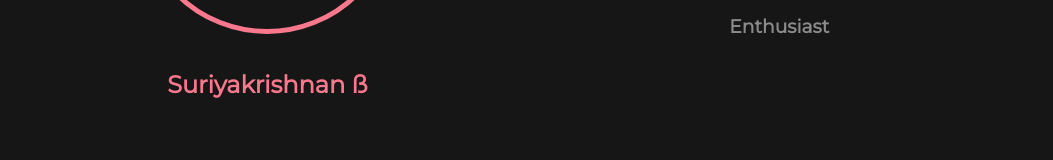
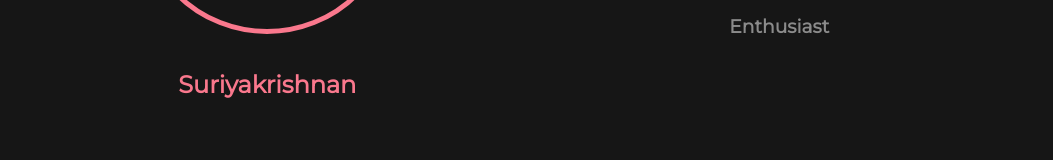
Before and after one commit to suriya-1403/portfolio-101, a plain HTML site: page index.html in a window 1280 px wide. Shown: the part 448-608 px from the top of the page, without its empty margins (97-1150 px from the left). Drawn offline with Linux system fonts and the light colour scheme.

Commit message:
:smile: beta1.0

```diff
--- a/index.html
+++ b/index.html
@@ -3,7 +3,7 @@
 <head>
     <meta charset="UTF-8">
     <meta name="viewport" content="width=device-width, initial-scale=1.0">
-    <title>Suriyakrishnan  </title>
+    <title>Suriyakrishnan ß</title>
     <link href="https://fonts.googleapis.com/css2?family=Montserrat&display=swap" rel="stylesheet">
     <link rel="stylesheet" href="https://cdnjs.cloudflare.com/ajax/libs/font-awesome/5.15.1/css/all.min.css" integrity="sha512-+4zCK9k+qNFUR5X+cKL9EIR+ZOhtIloNl9GIKS57V1MyNsYpYcUrUeQc9vNfzsWfV28IaLL3i96P9sdNyeRssA==" crossorigin="anonymous" />
     <link rel="stylesheet" href="./style.css">
@@ -32,7 +32,7 @@
         <div class="container">
             <div class="image-container">
                 <img src="./pic.png" alt="Suriyakrishnan" class="me">
-                <h4>Suriyakrishnan ß</h4>
+                <h4>Suriyakrishnan</h4>
             </div>
             <div class="designation-container">
                 <h1>Web Developer</h1>
```
